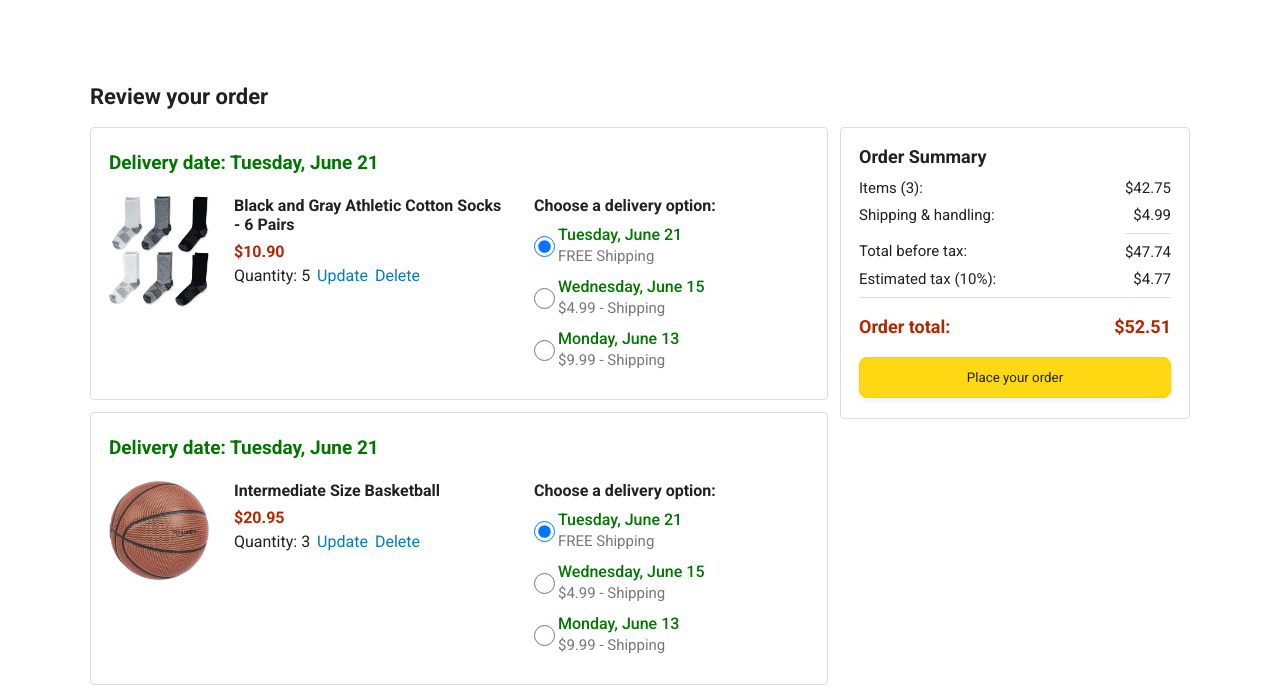
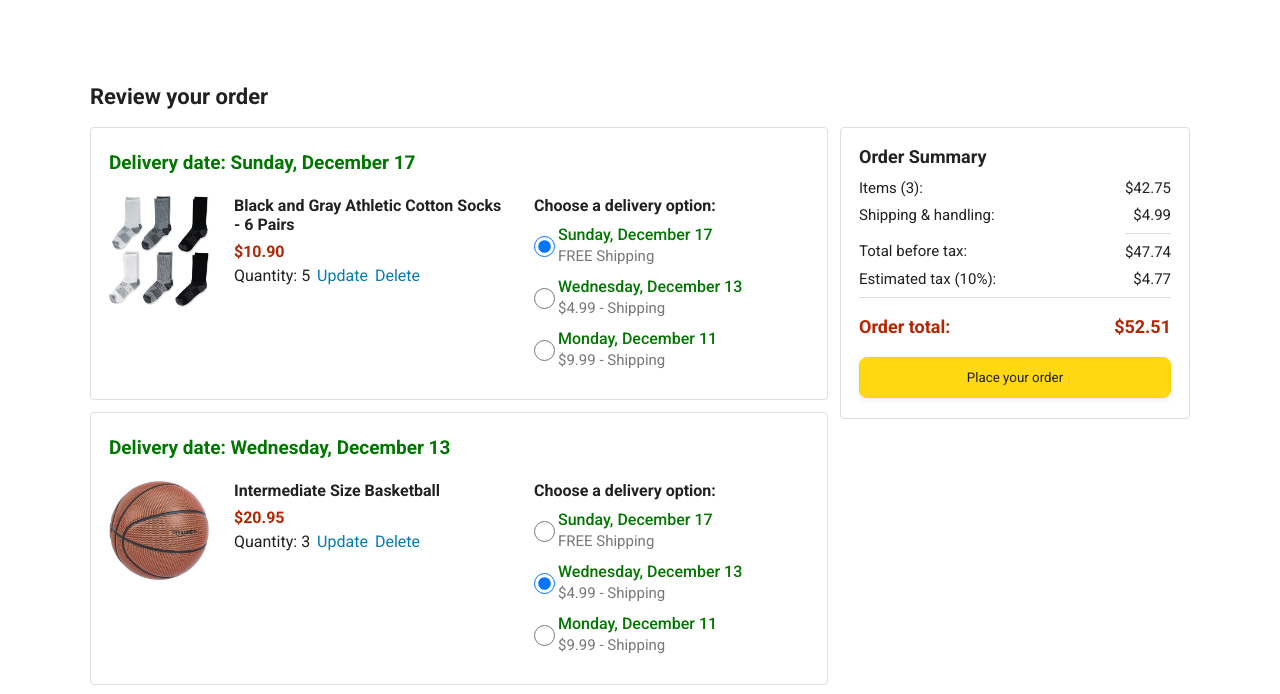
Before and after one commit to gokulvenkatesan31/javascript-amazon-project-main, a plain HTML site: page checkout.html in a window 1280 px wide. Shown: the part 56-750 px from the top of the page. Drawn offline with nearby package versions, Linux system fonts and the light colour scheme.

Commit message:
save data and generate HTML for delivary option

```diff
--- a/data/cart.js
+++ b/data/cart.js
@@ -1,17 +1,21 @@
- export let cart=[
+ export let cart=JSON.parse(localStorage.getItem('cart'))|| [
     {
         productId: "e43638ce-6aa0-4b85-b27f-e1d07eb678c6",
-        quantity:5
+        quantity:5,
+        delivaryOption:1
     },
     {
         productId: "15b6fc6f-327a-4ec4-896f-486349e85a3d",
-        quantity:3
+        quantity:3,
+        delivaryOption:2
     },
     {
         productId: "83d4ca15-0f35-48f5-b7a3-1ea210004f2e",
-        quantity:3
+        quantity:3,
+        delivaryOption:3
     }
  ];
+
 
 function savaToStorage(){
     localStorage.setItem('cart',JSON.stringify(cart));
@@ -29,7 +33,7 @@ function savaToStorage(){
         matchItem.quantity+=1;
     }
     else{
-        cart.push({productId,quantity:1});
+        cart.push({productId,quantity:1,delivaryOption:1});
     }
     savaToStorage();
  }
@@ -40,6 +44,7 @@ function savaToStorage(){
     cart.forEach((cartItem)=>{
         if(productId!=cartItem.productId){
             newCart.push(cartItem);
+
         }
     })
     cart=newCart;
--- /dev/null
+++ b/data/delivaryOptions.js
@@ -0,0 +1,16 @@
+export let delivaryOptions=[{
+    id:1,
+    delivaryDays:7,
+    priceCent:0
+},
+{
+    id:2,
+    delivaryDays:3,
+    priceCent:499
+},
+{
+    id:3,
+    delivaryDays:1,
+    priceCent:999
+}
+]
--- a/js/amazon.js
+++ b/js/amazon.js
@@ -65,7 +65,7 @@ function ubdateCartQuantity(){
             })
             document.querySelector(".js-cart-quantity").innerHTML=totalQuantity;
 }
-
+ubdateCartQuantity();
 document.querySelectorAll(".js-add-to-cart")
     .forEach((button)=>{
         button.addEventListener('click',()=>{
--- a/js/cheakout.js
+++ b/js/cheakout.js
@@ -1,6 +1,10 @@
 import { cart,deleteCartItem }  from '../data/cart.js';
 import { products } from "../data/products.js";
 import { formatcurrency } from './utils/money.js';
+import dayjs from 'https://unpkg.com/dayjs@1.11.10/esm/index.js';
+import { delivaryOptions } from '../data/delivaryOptions.js';
+
+console.log(dayjs());
 let cartSummaryHTML='';
 cart.forEach((cartItem)=>{
     let productId=cartItem.productId;
@@ -10,12 +14,26 @@ cart.forEach((cartItem)=>{
             matchProduct=product;
         }
     })
+    let delivaryOptionId=cartItem.delivaryOption;
+    let delivaryOption
+    delivaryOptions.forEach((option=>{
+        if(option.id=== delivaryOptionId){
+            delivaryOption=option
+        }
+    }))
+    const today = dayjs();
+    const delivaryDate = today.add(
+        delivaryOption.delivaryDays,'days'
+    );
+    const dayString = delivaryDate.format('dddd, MMMM D');
+
+
     cartSummaryHTML+=`
         <div class="cart-item-container
             js-cart-item-container-${productId}
         ">
             <div class="delivery-date">
-            Delivery date: Tuesday, June 21
+            Delivery date: ${dayString}
             </div>
 
             <div class="cart-item-details-grid">
@@ -47,45 +65,7 @@ cart.forEach((cartItem)=>{
                 <div class="delivery-options-title">
                 Choose a delivery option:
                 </div>
-                <div class="delivery-option">
-                <input type="radio" checked
-                    class="delivery-option-input"
-                    name="delivery-option-${productId}">
-                <div>
-                    <div class="delivery-option-date">
-                    Tuesday, June 21
-                    </div>
-                    <div class="delivery-option-price">
-                    FREE Shipping
-                    </div>
-                </div>
-                </div>
-                <div class="delivery-option">
-                <input type="radio"
-                    class="delivery-option-input"
-                    name="delivery-option-${productId}">
-                <div>
-                    <div class="delivery-option-date">
-                    Wednesday, June 15
-                    </div>
-                    <div class="delivery-option-price">
-                    $4.99 - Shipping
-                    </div>
-                </div>
-                </div>
-                <div class="delivery-option">
-                <input type="radio"
-                    class="delivery-option-input"
-                    name="delivery-option-${productId}">
-                <div>
-                    <div class="delivery-option-date">
-                    Monday, June 13
-                    </div>
-                    <div class="delivery-option-price">
-                    $9.99 - Shipping
-                    </div>
-                </div>
-                </div>
+                ${delivaryOptionHTML(productId,cartItem)}
             </div>
             </div>
     </div>
@@ -93,6 +73,40 @@ cart.forEach((cartItem)=>{
     `
 })
 document.querySelector(".js-cart-item-container").innerHTML=cartSummaryHTML;
+
+function delivaryOptionHTML(productId,cartItem){
+    let HTML='';
+    delivaryOptions.forEach((delivaryOption)=>{
+        const today = dayjs();
+        const delivaryDate = today.add(
+            delivaryOption.delivaryDays,'days'
+        );
+        const dayString = delivaryDate.format('dddd, MMMM D');
+        const priceSring = delivaryOption.priceCent===0 ? 'FREE ': `$${formatcurrency(delivaryOption.priceCent)} - `;
+        const ischecked= delivaryOption.id===cartItem.delivaryOption;
+
+         HTML+=`
+                <div class="delivery-option">
+                <input type="radio"
+                    ${ischecked? 'checked' : ''}
+                    class="delivery-option-input"
+                    name="delivery-option-${productId}">
+                <div>
+                    <div class="delivery-option-date">
+                    ${dayString}
+                    </div>
+                    <div class="delivery-option-price">
+                    ${priceSring}Shipping
+                    </div>
+                </div>
+                </div>
+
+        `
+    }
+    )
+    return(HTML)
+}
+
 document.querySelectorAll(".js-delete-link")
     .forEach((deleteLink)=>{
         deleteLink.addEventListener('click',()=>{
```
Also changed, not shown: checkout.html (+0 -1 lines).
